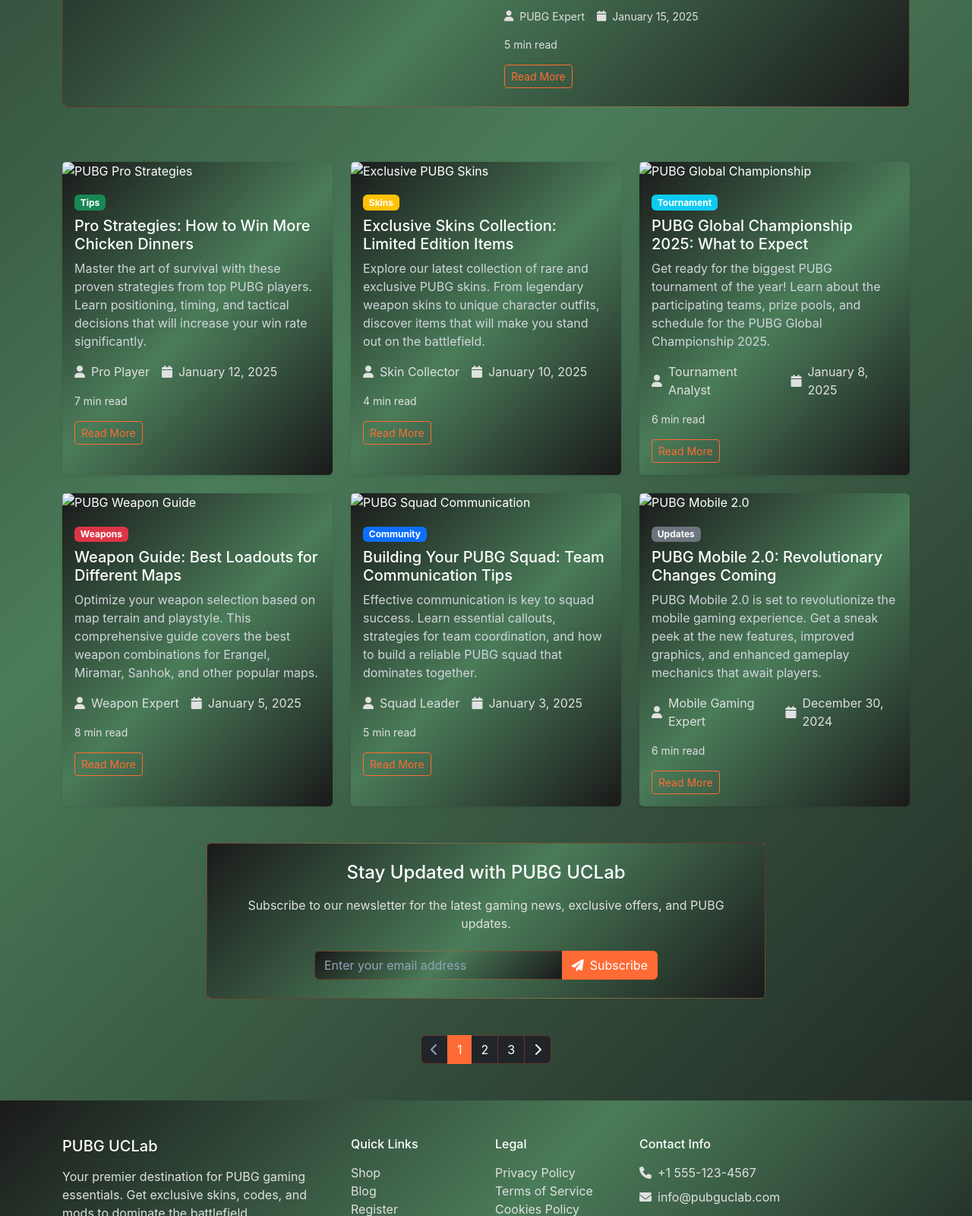
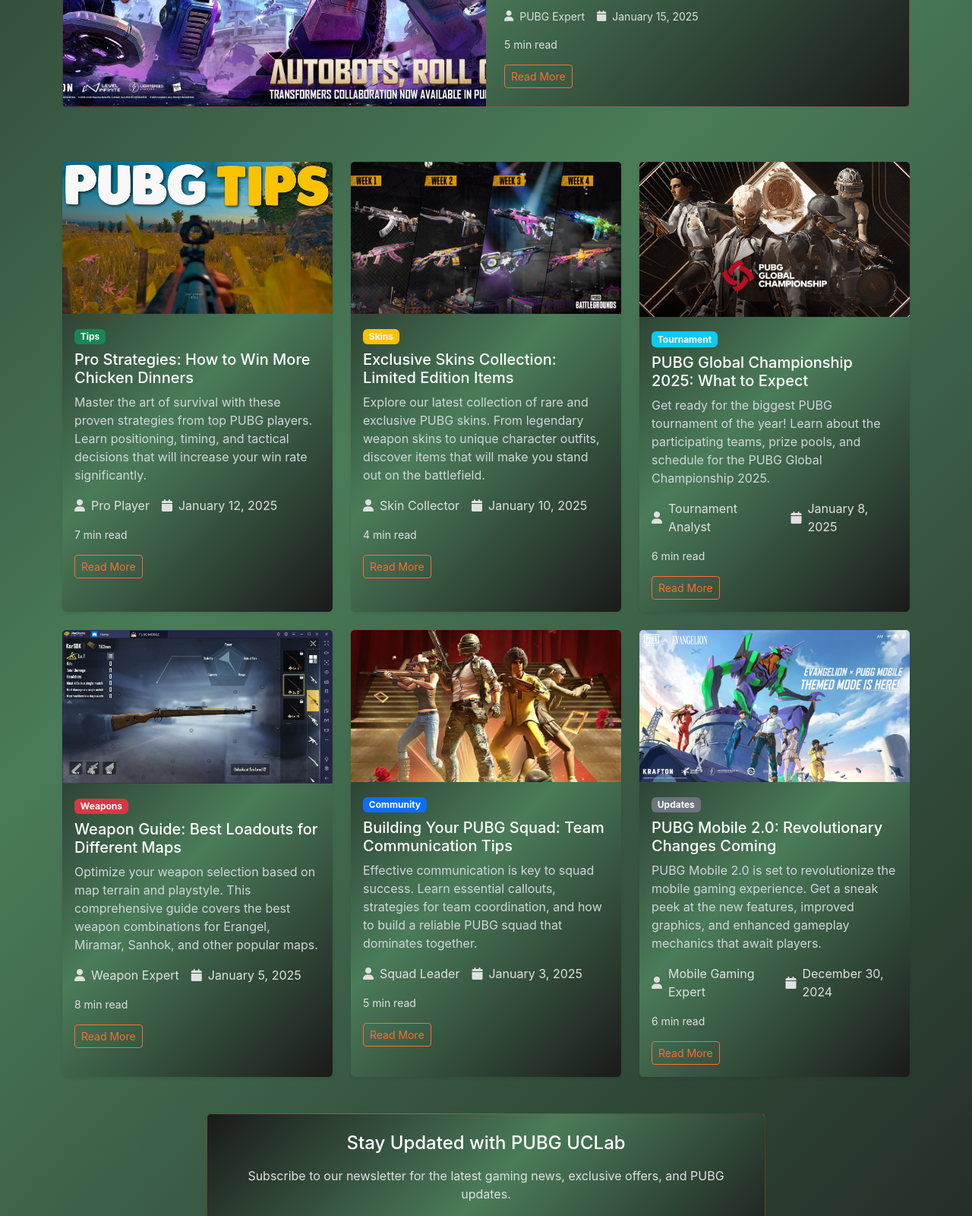
Before and after one commit to Hassanshigri/Pubg-uc-Lab, a plain HTML site: page blog/index.html in a window 1280 px wide. Shown: the part 1253-2853 px from the top of the page at 76% size. Drawn offline with nearby package versions, Linux system fonts and the light colour scheme.

Commit message:
updated blog

```diff
--- a/blog/index.html
+++ b/blog/index.html
@@ -175,7 +175,7 @@
                     <div class="card bg-dark-card border-purple">
                       <div class="row g-0">
                         <div class="col-md-6">
-                          <img src="../images/pubg-featured.jpg" alt="PUBG Season 25 Update" class="img-fluid h-100 w-100" style="object-fit: cover;" />
+                          <img src="../images/blogs/Season 25 Arrives.jpg" alt="PUBG Season 25 Update" class="img-fluid h-100 w-100" style="object-fit: cover;" />
                         </div>
                         <div class="col-md-6">
                           <div class="card-body p-4">
@@ -189,7 +189,7 @@
                               <span>January 15, 2025</span>
                             </div>
                             <p class="text-muted small">5 min read</p>
-                            <a href="pubg-season-25-update/" class="btn btn-outline-purple btn-sm">Read More</a>
+                            <a href="/pubg-season-25-update/" class="btn btn-outline-purple btn-sm">Read More</a>
                           </div>
                         </div>
                       </div>
@@ -199,7 +199,7 @@
                   <!-- Other Blog Posts -->
                   <div class="col-md-6 col-lg-4">
                     <div class="card bg-dark-card border-0 shadow-sm h-100">
-                      <img src="../images/pubg-strategies.jpg" alt="PUBG Pro Strategies" class="card-img-top" />
+                      <img src="../images/blogs/Pro Strategies.jpg" alt="PUBG Pro Strategies" class="card-img-top" />
                       <div class="card-body">
                         <span class="badge bg-success mb-2">Tips</span>
                         <h5 class="card-title text-white">Pro Strategies: How to Win More Chicken Dinners</h5>
@@ -211,14 +211,14 @@
                           <span>January 12, 2025</span>
                         </div>
                         <p class="text-muted small">7 min read</p>
-                        <a href="./pubg-pro-strategies/" class="btn btn-outline-purple btn-sm">Read More</a>
+                        <a href="/pubg-pro-strategies/" class="btn btn-outline-purple btn-sm">Read More</a>
                       </div>
                     </div>
                   </div>
 
                   <div class="col-md-6 col-lg-4">
                     <div class="card bg-dark-card border-0 shadow-sm h-100">
-                      <img src="../images/pubg-skins.jpg" alt="Exclusive PUBG Skins" class="card-img-top" />
+                      <img src="../images/blogs/Skins Collection.jpg" alt="Exclusive PUBG Skins" class="card-img-top" />
                       <div class="card-body">
                         <span class="badge bg-warning mb-2">Skins</span>
                         <h5 class="card-title text-white">Exclusive Skins Collection: Limited Edition Items</h5>
@@ -230,14 +230,14 @@
                           <span>January 10, 2025</span>
                         </div>
                         <p class="text-muted small">4 min read</p>
-                        <a href="./exclusive-pubg-skins/" class="btn btn-outline-purple btn-sm">Read More</a>
+                        <a href="/exclusive-pubg-skins/" class="btn btn-outline-purple btn-sm">Read More</a>
                       </div>
                     </div>
                   </div>
 
                   <div class="col-md-6 col-lg-4">
                     <div class="card bg-dark-card border-0 shadow-sm h-100">
-                      <img src="../images/pubg-tournament.jpg" alt="PUBG Global Championship" class="card-img-top" />
+                      <img src="../images/blogs/Global Championship.png" alt="PUBG Global Championship" class="card-img-top" />
                       <div class="card-body">
                         <span class="badge bg-info mb-2">Tournament</span>
                         <h5 class="card-title text-white">PUBG Global Championship 2025: What to Expect</h5>
@@ -249,14 +249,14 @@
                           <span>January 8, 2025</span>
                         </div>
                         <p class="text-muted small">6 min read</p>
-                        <a href="pubg-global-championship-2025/" class="btn btn-outline-purple btn-sm">Read More</a>
+                        <a href="/pubg-global-championship-2025/" class="btn btn-outline-purple btn-sm">Read More</a>
                       </div>
                     </div>
                   </div>
 
                   <div class="col-md-6 col-lg-4">
                     <div class="card bg-dark-card border-0 shadow-sm h-100">
-                      <img src="../images/pubg-weapons.jpg" alt="PUBG Weapon Guide" class="card-img-top" />
+                      <img src="../images/blogs/Weapon Guide.jpg" alt="PUBG Weapon Guide" class="card-img-top" />
                       <div class="card-body">
                         <span class="badge bg-danger mb-2">Weapons</span>
                         <h5 class="card-title text-white">Weapon Guide: Best Loadouts for Different Maps</h5>
@@ -268,14 +268,14 @@
                           <span>January 5, 2025</span>
                         </div>
                         <p class="text-muted small">8 min read</p>
-                        <a href="pubg-weapon-loadout-guide/" class="btn btn-outline-purple btn-sm">Read More</a>
+                        <a href="/pubg-weapon-loadout-guide/" class="btn btn-outline-purple btn-sm">Read More</a>
                       </div>
                     </div>
                   </div>
 
                   <div class="col-md-6 col-lg-4">
                     <div class="card bg-dark-card border-0 shadow-sm h-100">
-                      <img src="../images/pubg-squad.jpg" alt="PUBG Squad Communication" class="card-img-top" />
+                      <img src="../images/blogs/PUBG Squad.jpg" alt="PUBG Squad Communication" class="card-img-top" />
                       <div class="card-body">
                         <span class="badge bg-primary mb-2">Community</span>
                         <h5 class="card-title text-white">Building Your PUBG Squad: Team Communication Tips</h5>
@@ -287,14 +287,14 @@
                           <span>January 3, 2025</span>
                         </div>
                         <p class="text-muted small">5 min read</p>
-                        <a href="pubg-squad-communication/" class="btn btn-outline-purple btn-sm">Read More</a>
+                        <a href="/pubg-squad-communication/" class="btn btn-outline-purple btn-sm">Read More</a>
                       </div>
                     </div>
                   </div>
 
                   <div class="col-md-6 col-lg-4">
                     <div class="card bg-dark-card border-0 shadow-sm h-100">
-                      <img src="../images/pubg-mobile-2.jpg" alt="PUBG Mobile 2.0" class="card-img-top" />
+                      <img src="../images/blogs/PUBG Mobile 2.0.jpg" alt="PUBG Mobile 2.0" class="card-img-top" />
                       <div class="card-body">
                         <span class="badge bg-secondary mb-2">Updates</span>
                         <h5 class="card-title text-white">PUBG Mobile 2.0: Revolutionary Changes Coming</h5>
@@ -306,7 +306,7 @@
                           <span>December 30, 2024</span>
                         </div>
                         <p class="text-muted small">6 min read</p>
-                        <a href="pubg-mobile-2-0-preview/" class="btn btn-outline-purple btn-sm">Read More</a>
+                        <a href="/pubg-mobile-2-0-preview/" class="btn btn-outline-purple btn-sm">Read More</a>
                       </div>
                     </div>
                   </div>
@@ -342,29 +342,7 @@
       </div>
 
       <!-- Pagination -->
-      <nav aria-label="Blog pagination" class="mt-5">
-        <ul class="pagination justify-content-center">
-          <li class="page-item disabled">
-            <a class="page-link bg-dark border-purple text-muted" href="#" tabindex="-1" aria-disabled="true">
-              <i class="fas fa-chevron-left"></i>
-            </a>
-          </li>
-          <li class="page-item active">
-            <a class="page-link bg-purple border-purple" href="#">1</a>
-          </li>
-          <li class="page-item">
-            <a class="page-link bg-dark border-purple text-white" href="#">2</a>
-          </li>
-          <li class="page-item">
-            <a class="page-link bg-dark border-purple text-white" href="#">3</a>
-          </li>
-          <li class="page-item">
-            <a class="page-link bg-dark border-purple text-white" href="#">
-              <i class="fas fa-chevron-right"></i>
-            </a>
-          </li>
-        </ul>
-      </nav>
+
     </main>
 
     <!-- Footer -->
```
